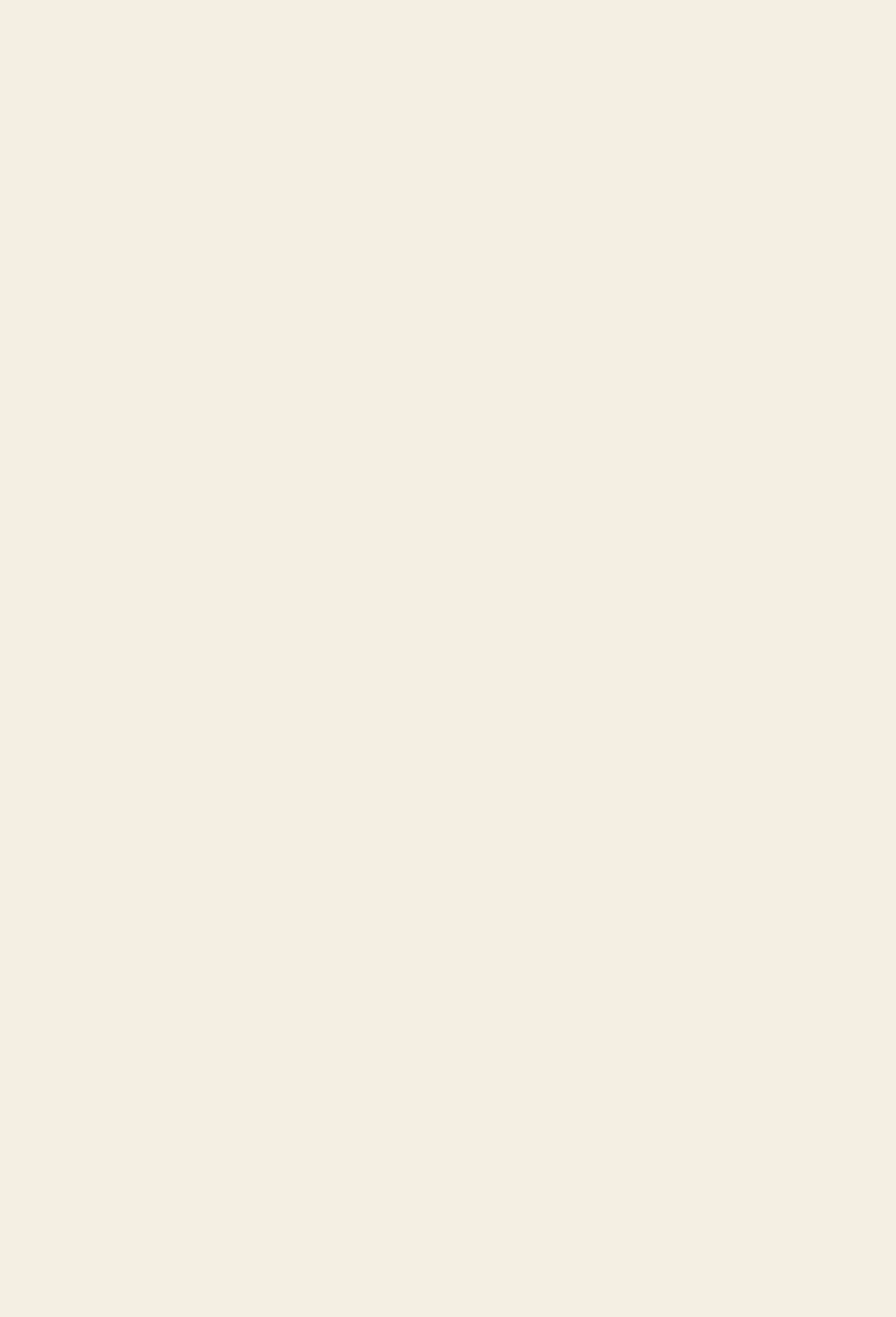
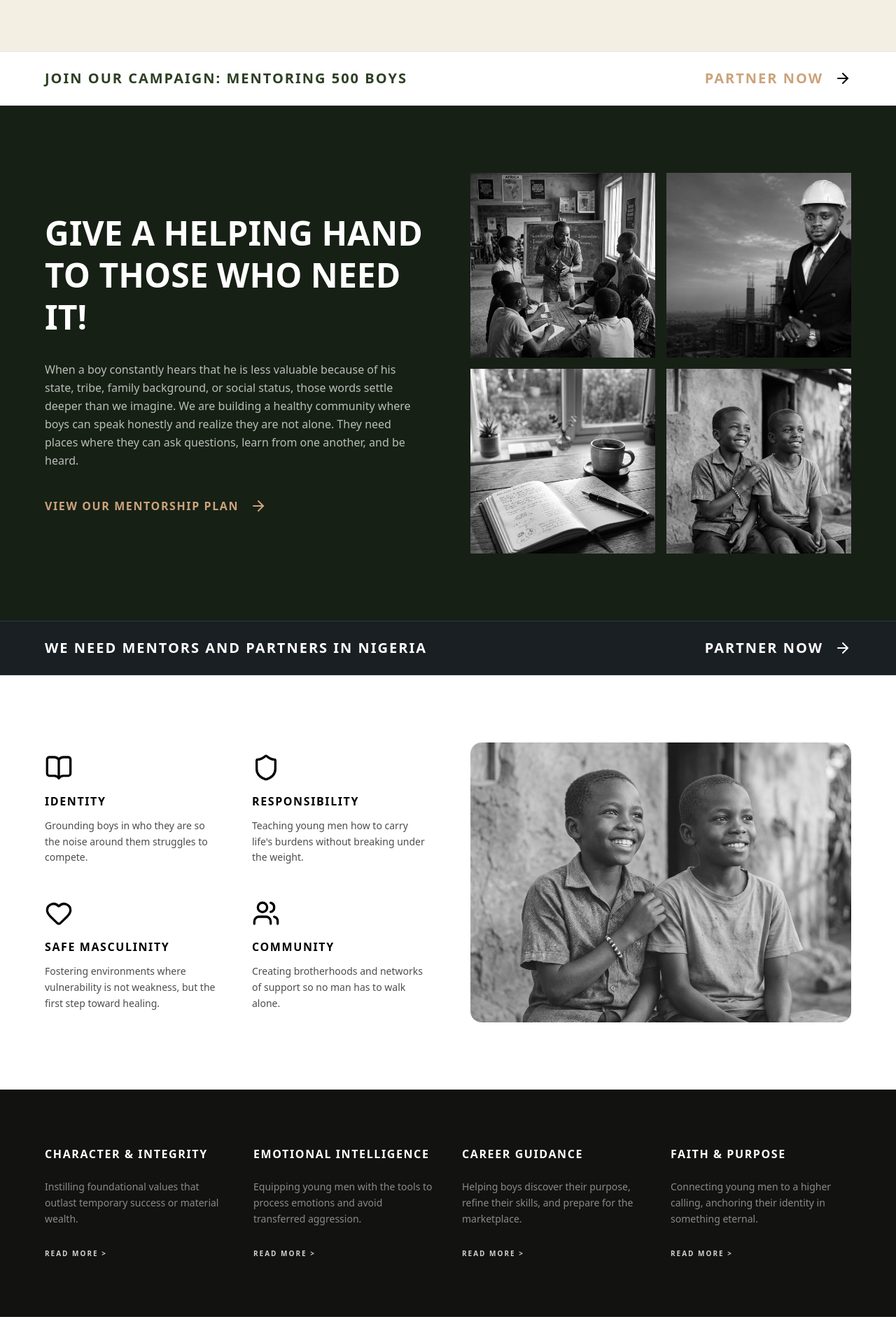
Before and after one commit to conditassociatesltd-gif/purposeful-builder, a Next.js app in the folder purposeful-builder/: page /mentorship in a window 1280 px wide. Shown: the part 546-2428 px from the top of the page at 70% size. Before the commit the page ends 800 px from the top, so only its background shows below. Built offline with nearby package versions, Linux system fonts and the light colour scheme.

Commit message:
Build mentorship page layout, separate company pages, and fix sticky header in globals

```diff
--- a/purposeful-builder/app/globals.css
+++ b/purposeful-builder/app/globals.css
@@ -23,7 +23,6 @@
 html {
   scroll-behavior: smooth;
   max-width: 100%;
-  overflow-x: hidden;
 }
 
 body {
@@ -31,7 +30,6 @@ body {
   color: var(--ink);
   -webkit-font-smoothing: antialiased;
   max-width: 100%;
-  overflow-x: hidden;
 }
 
 img,
--- /dev/null
+++ b/purposeful-builder/app/homes/page.tsx
@@ -0,0 +1,19 @@
+import Link from "next/link";
+import { ArrowLeft } from "lucide-react";
+
+export default function HomesPage() {
+  return (
+    <main className="min-h-screen pt-32 px-5 max-w-4xl mx-auto" style={{ background: "var(--parchment)", color: "var(--ink)" }}>
+      <Link href="/" className="inline-flex items-center gap-2 text-sm tracking-widest uppercase opacity-60 hover:opacity-100 transition-opacity mb-16">
+        <ArrowLeft size={16} /> Back to Home
+      </Link>
+      <div className="inline-block px-4 py-1.5 rounded-full border border-black/10 text-[10px] tracking-widest uppercase font-bold mb-6">
+        Real Estate
+      </div>
+      <h1 className="font-serif text-5xl md:text-6xl mb-8 leading-tight">Condit <span className="text-[#cba37c]">Homes Ltd</span></h1>
+      <p className="text-lg opacity-80 leading-relaxed max-w-2xl border-l-2 border-[#c4572a] pl-6">
+        This page is currently being built. It will serve as the digital home for Condit Homes Ltd, highlighting our work in real estate, property development, and long-term housing solutions.
+      </p>
+    </main>
+  );
+}
--- a/purposeful-builder/app/mentorship/page.tsx
+++ b/purposeful-builder/app/mentorship/page.tsx
@@ -1,19 +1,137 @@
+import Image from "next/image";
 import Link from "next/link";
-import { ArrowLeft } from "lucide-react";
+import { ArrowRight, BookOpen, Shield, Heart, Users } from "lucide-react";
 
 export default function MentorshipPage() {
   return (
-    <main className="min-h-screen pt-32 px-5 max-w-4xl mx-auto" style={{ background: "var(--parchment)", color: "var(--ink)" }}>
-      <Link href="/" className="inline-flex items-center gap-2 text-sm tracking-widest uppercase opacity-60 hover:opacity-100 transition-opacity mb-16">
-        <ArrowLeft size={16} /> Back to Home
-      </Link>
-      <div className="inline-block px-4 py-1.5 rounded-full border border-black/10 text-[10px] tracking-widest uppercase font-bold mb-6">
-        Mentorship
+    <main className="min-h-screen" style={{ background: "var(--parchment)", color: "var(--ink)" }}>
+
+      {/* Hero Section */}
+      <section className="pt-20 pb-16 px-5 relative overflow-hidden min-h-[500px]">
+        <div className="max-w-6xl mx-auto grid md:grid-cols-2 gap-10 items-center relative z-10">
+          <div>
+            <h1 className="font-serif text-5xl md:text-7xl font-black uppercase leading-[1.1] text-black">
+              Teaching boys <span className="text-[#cba37c]">responsibility</span>, identity, and safe masculinity.
+            </h1>
+          </div>
+          <div className="relative h-[400px] w-full">
+            <Image src="/images/mentorship_hero.png" fill className="object-contain object-right" alt="Boys mentorship" priority />
+          </div>
+        </div>
+      </section>
+
+      {/* Banner 1 */}
+      <div className="bg-white py-6 px-5 border-y border-black/10">
+        <div className="max-w-6xl mx-auto flex flex-col sm:flex-row items-center justify-between text-xl font-bold uppercase tracking-widest" style={{ color: "var(--rust-deep)" }}>
+          <p>Join Our Campaign: Mentoring 500 boys</p>
+          <div className="flex items-center gap-4 mt-4 sm:mt-0 cursor-pointer hover:opacity-70 transition-opacity">
+            <span className="text-[#cba37c]">PARTNER NOW</span>
+            <ArrowRight className="text-black" />
+          </div>
+        </div>
       </div>
-      <h1 className="font-serif text-5xl md:text-6xl mb-8 leading-tight">Boys <span className="text-[#cba37c]">Mentorship</span></h1>
-      <p className="text-lg opacity-80 leading-relaxed max-w-2xl border-l-2 border-[#c4572a] pl-6">
-        This page is currently being built. It will feature the vision, structure, and ongoing work of the boys mentorship program—teaching responsibility, identity, and safe masculinity.
-      </p>
+
+      {/* Dark Section */}
+      <section className="text-white py-24 px-5" style={{ background: "var(--night)" }}>
+        <div className="max-w-6xl mx-auto grid md:grid-cols-2 gap-16 items-center">
+          <div>
+            <h2 className="font-sans text-4xl md:text-5xl font-bold uppercase leading-tight mb-8">
+              Give a helping hand to those who need it!
+            </h2>
+            <p className="opacity-70 leading-relaxed mb-6">
+              When a boy constantly hears that he is less valuable because of his state, tribe, family background, or social status, those words settle deeper than we imagine.
+              We are building a healthy community where boys can speak honestly and realize they are not alone. They need places where they can ask questions, learn from one another, and be heard.
+            </p>
+            <div className="flex items-center gap-4 font-bold uppercase tracking-widest mt-10 cursor-pointer hover:opacity-80 transition-opacity" style={{ color: "#cba37c" }}>
+              <span>View our mentorship plan</span>
+              <ArrowRight size={24} />
+            </div>
+          </div>
+          <div className="grid grid-cols-2 gap-4">
+            <div className="aspect-square bg-white/10 relative overflow-hidden grayscale hover:grayscale-0 transition-all duration-500">
+              <Image src="/images/card-mentorship.png" fill className="object-cover" alt="Mentorship" />
+            </div>
+            <div className="aspect-square bg-white/5 relative overflow-hidden grayscale hover:grayscale-0 transition-all duration-500">
+              <Image src="/images/hero-bg.jpg" fill className="object-cover" alt="Boys" />
+            </div>
+            <div className="aspect-square bg-white/10 relative overflow-hidden grayscale hover:grayscale-0 transition-all duration-500">
+              <Image src="/images/featured-writing-bg.png" fill className="object-cover" alt="Activity" />
+            </div>
+            <div className="aspect-square bg-white/5 relative overflow-hidden grayscale hover:grayscale-0 transition-all duration-500">
+              <Image src="/images/mentorship_hero.png" fill className="object-cover" alt="Portrait" />
+            </div>
+          </div>
+        </div>
+      </section>
+
+      {/* Banner 2 */}
+      <div className="py-6 px-5 border-y border-white/10" style={{ background: "#1a1f24" }}>
+        <div className="max-w-6xl mx-auto flex flex-col sm:flex-row items-center justify-between text-xl font-bold uppercase tracking-widest text-white">
+          <p>We need mentors and partners in Nigeria</p>
+          <div className="flex items-center gap-4 mt-4 sm:mt-0 cursor-pointer hover:opacity-70 transition-opacity">
+            <span>PARTNER NOW</span>
+            <ArrowRight className="text-white" />
+          </div>
+        </div>
+      </div>
+
+      {/* Light Section */}
+      <section className="bg-white py-24 px-5">
+        <div className="max-w-6xl mx-auto grid md:grid-cols-2 gap-16 items-center">
+          <div className="grid sm:grid-cols-2 gap-12">
+            <div>
+              <BookOpen className="text-black mb-4" size={40} />
+              <h3 className="font-bold uppercase tracking-widest mb-3 text-black">Identity</h3>
+              <p className="text-sm opacity-70 leading-relaxed text-black">Grounding boys in who they are so the noise around them struggles to compete.</p>
+            </div>
+            <div>
+              <Shield className="text-black mb-4" size={40} />
+              <h3 className="font-bold uppercase tracking-widest mb-3 text-black">Responsibility</h3>
+              <p className="text-sm opacity-70 leading-relaxed text-black">Teaching young men how to carry life's burdens without breaking under the weight.</p>
+            </div>
+            <div>
+              <Heart className="text-black mb-4" size={40} />
+              <h3 className="font-bold uppercase tracking-widest mb-3 text-black">Safe Masculinity</h3>
+              <p className="text-sm opacity-70 leading-relaxed text-black">Fostering environments where vulnerability is not weakness, but the first step toward healing.</p>
+            </div>
+            <div>
+              <Users className="text-black mb-4" size={40} />
+              <h3 className="font-bold uppercase tracking-widest mb-3 text-black">Community</h3>
+              <p className="text-sm opacity-70 leading-relaxed text-black">Creating brotherhoods and networks of support so no man has to walk alone.</p>
+            </div>
+          </div>
+          <div className="relative h-[400px]">
+            <Image src="/images/mentorship_hero.png" fill className="object-cover object-center opacity-90 rounded-2xl grayscale hover:grayscale-0 transition-all duration-700" alt="Africa Map / Mentorship" />
+          </div>
+        </div>
+      </section>
+
+      {/* Footer Dark Section */}
+      <section className="text-white py-20 px-5 border-b border-white/10" style={{ background: "#121310" }}>
+        <div className="max-w-6xl mx-auto grid sm:grid-cols-2 md:grid-cols-4 gap-10">
+          <div>
+            <h3 className="font-bold uppercase tracking-widest mb-6">Character & Integrity</h3>
+            <p className="text-sm opacity-50 leading-relaxed mb-6">Instilling foundational values that outlast temporary success or material wealth.</p>
+            <span className="text-[10px] tracking-[0.2em] uppercase font-bold text-white/80 hover:text-white cursor-pointer transition-colors">READ MORE &gt;</span>
+          </div>
+          <div>
+            <h3 className="font-bold uppercase tracking-widest mb-6">Emotional Intelligence</h3>
+            <p className="text-sm opacity-50 leading-relaxed mb-6">Equipping young men with the tools to process emotions and avoid transferred aggression.</p>
+            <span className="text-[10px] tracking-[0.2em] uppercase font-bold text-white/80 hover:text-white cursor-pointer transition-colors">READ MORE &gt;</span>
+          </div>
+          <div>
+            <h3 className="font-bold uppercase tracking-widest mb-6">Career Guidance</h3>
+            <p className="text-sm opacity-50 leading-relaxed mb-6">Helping boys discover their purpose, refine their skills, and prepare for the marketplace.</p>
+            <span className="text-[10px] tracking-[0.2em] uppercase font-bold text-white/80 hover:text-white cursor-pointer transition-colors">READ MORE &gt;</span>
+          </div>
+          <div>
+            <h3 className="font-bold uppercase tracking-widest mb-6">Faith & Purpose</h3>
+            <p className="text-sm opacity-50 leading-relaxed mb-6">Connecting young men to a higher calling, anchoring their identity in something eternal.</p>
+            <span className="text-[10px] tracking-[0.2em] uppercase font-bold text-white/80 hover:text-white cursor-pointer transition-colors">READ MORE &gt;</span>
+          </div>
+        </div>
+      </section>
+
     </main>
   );
 }
--- a/purposeful-builder/components/EcosystemCarousel.tsx
+++ b/purposeful-builder/components/EcosystemCarousel.tsx
@@ -106,7 +106,7 @@ export default function EcosystemCarousel() {
           </Link>
 
           {/* Card 3 */}
-          <Link href="/company" className="snap-start shrink-0 w-[300px] md:w-[350px] bg-white rounded-2xl p-6 text-black group relative hover:-translate-y-2 transition-transform duration-300">
+          <Link href="/associates" className="snap-start shrink-0 w-[300px] md:w-[350px] bg-white rounded-2xl p-6 text-black group relative hover:-translate-y-2 transition-transform duration-300">
             <div className="inline-block px-3 py-1 rounded-full border border-black/10 text-[10px] tracking-widest uppercase font-bold mb-4">
               Construction
             </div>
@@ -123,7 +123,7 @@ export default function EcosystemCarousel() {
           </Link>
 
           {/* Card 4 */}
-          <Link href="/company" className="snap-start shrink-0 w-[300px] md:w-[350px] bg-white rounded-2xl p-6 text-black group relative hover:-translate-y-2 transition-transform duration-300">
+          <Link href="/homes" className="snap-start shrink-0 w-[300px] md:w-[350px] bg-white rounded-2xl p-6 text-black group relative hover:-translate-y-2 transition-transform duration-300">
             <div className="inline-block px-3 py-1 rounded-full border border-black/10 text-[10px] tracking-widest uppercase font-bold mb-4">
               Real Estate
             </div>
```
Also changed, not shown: purposeful-builder/app/associates/page.tsx (renamed from purposeful-builder/app/company/page.tsx, +4 -4 lines), purposeful-builder/public/images/mentorship_hero.png (added).
